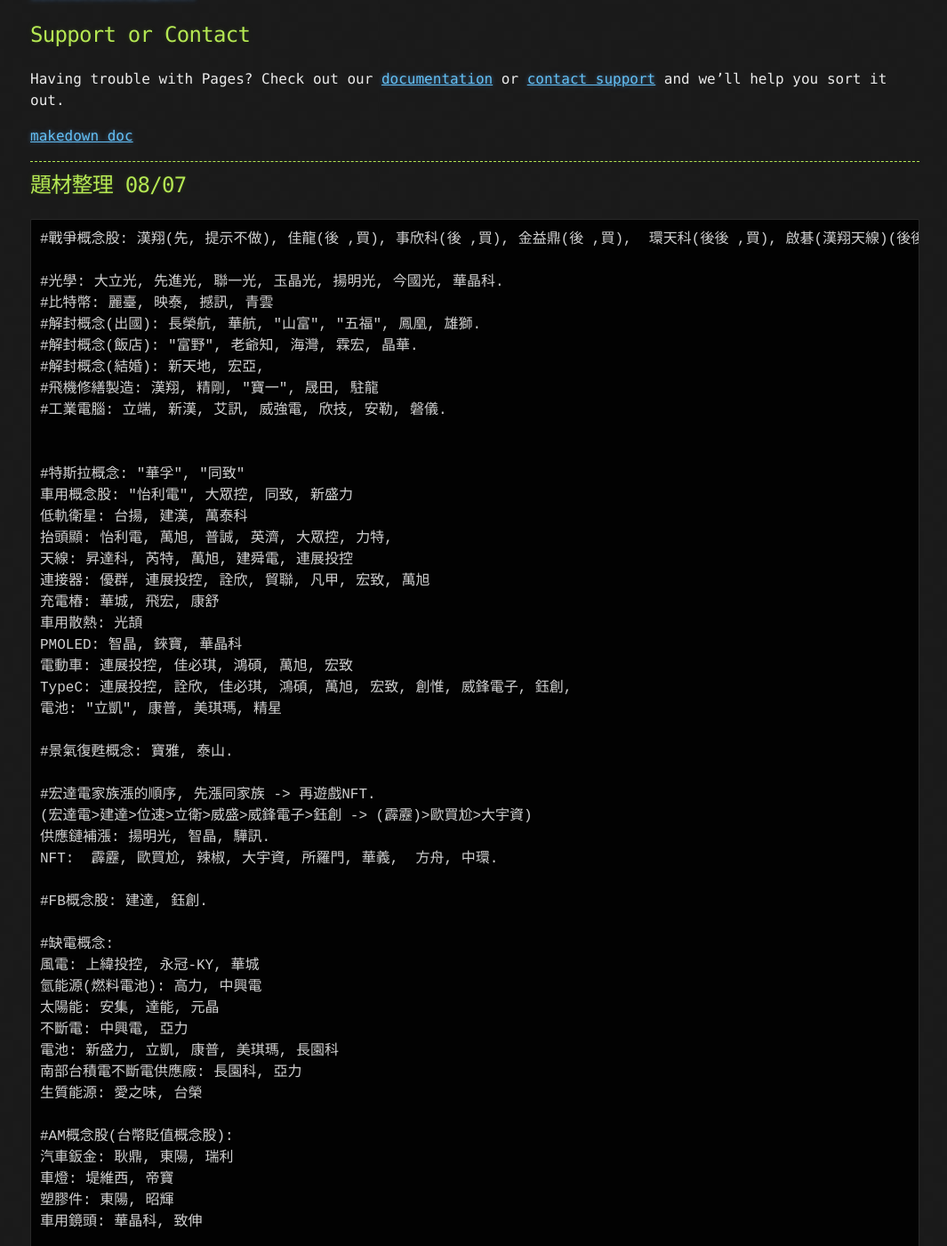
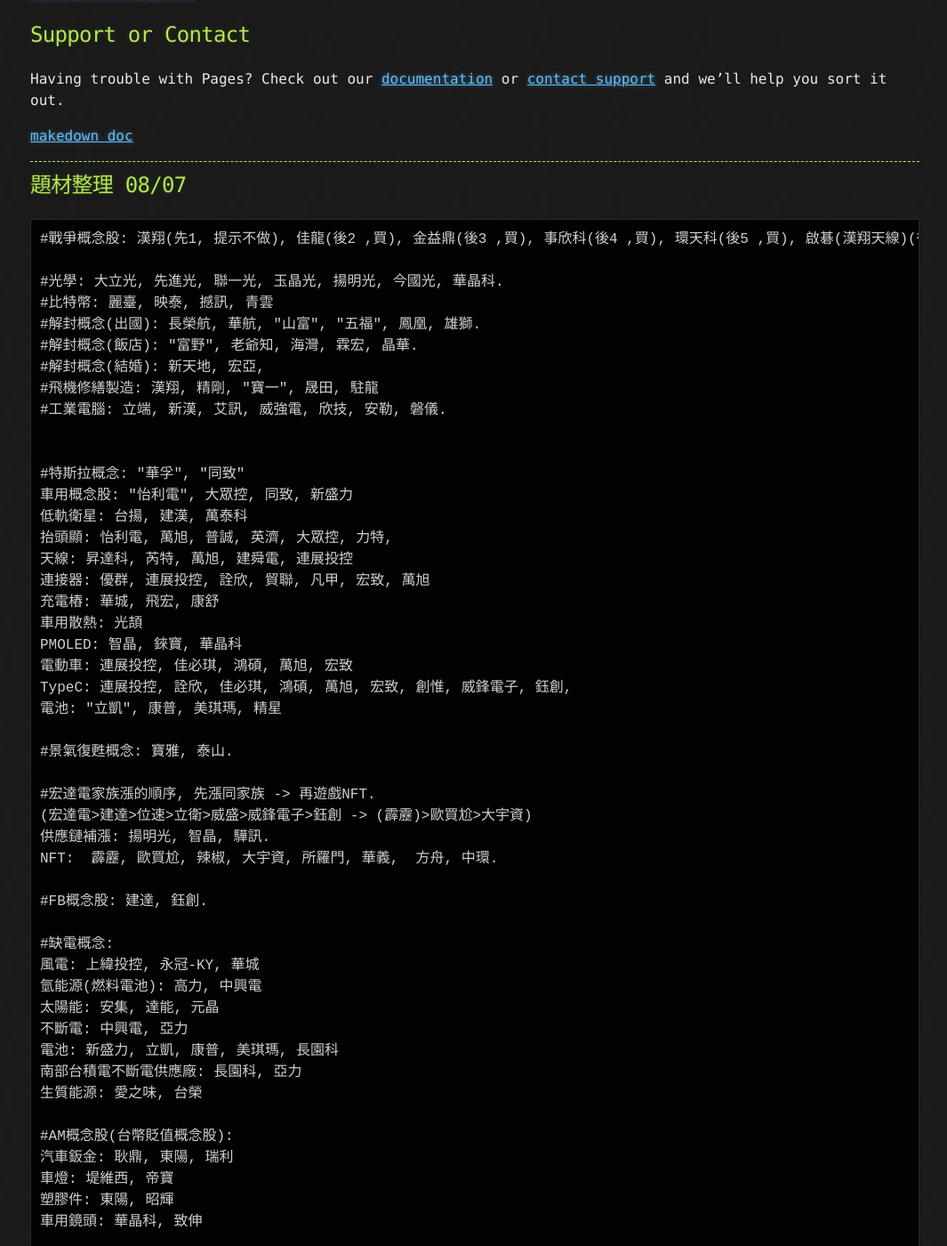
Before and after one commit to lepg5487/Stock_God, a Jekyll site: the page built from index.md, in a window 1280 px wide and 1400 px high, scrolled down 46932 px. Shown: the whole window at 89% size, without its empty margins (106-1171 px from the left). Built offline with Jekyll 4.4.1, drawn with Linux system fonts in a browser that asks for light colours; our own code applies the rules of GitHub Pages for plain Markdown files; some of the changed text lies outside the part shown.

Commit message:
Update index.md

````diff
--- a/index.md
+++ b/index.md
@@ -1931,7 +1931,7 @@
 
 ## 題材整理 08/07
 ```
-#戰爭概念股: 漢翔(先, 提示不做), 佳龍(後 ,買), 事欣科(後 ,買), 金益鼎(後 ,買),  環天科(後後 ,買), 啟碁(漢翔天線)(後後後, 買)
+#戰爭概念股: 漢翔(先1, 提示不做), 佳龍(後2 ,買), 金益鼎(後3 ,買), 事欣科(後4 ,買), 環天科(後5 ,買), 啟碁(漢翔天線)(後6, 買)
 
 #光學: 大立光, 先進光, 聯一光, 玉晶光, 揚明光, 今國光, 華晶科.
 #比特幣: 麗臺, 映泰, 撼訊, 青雲
````
